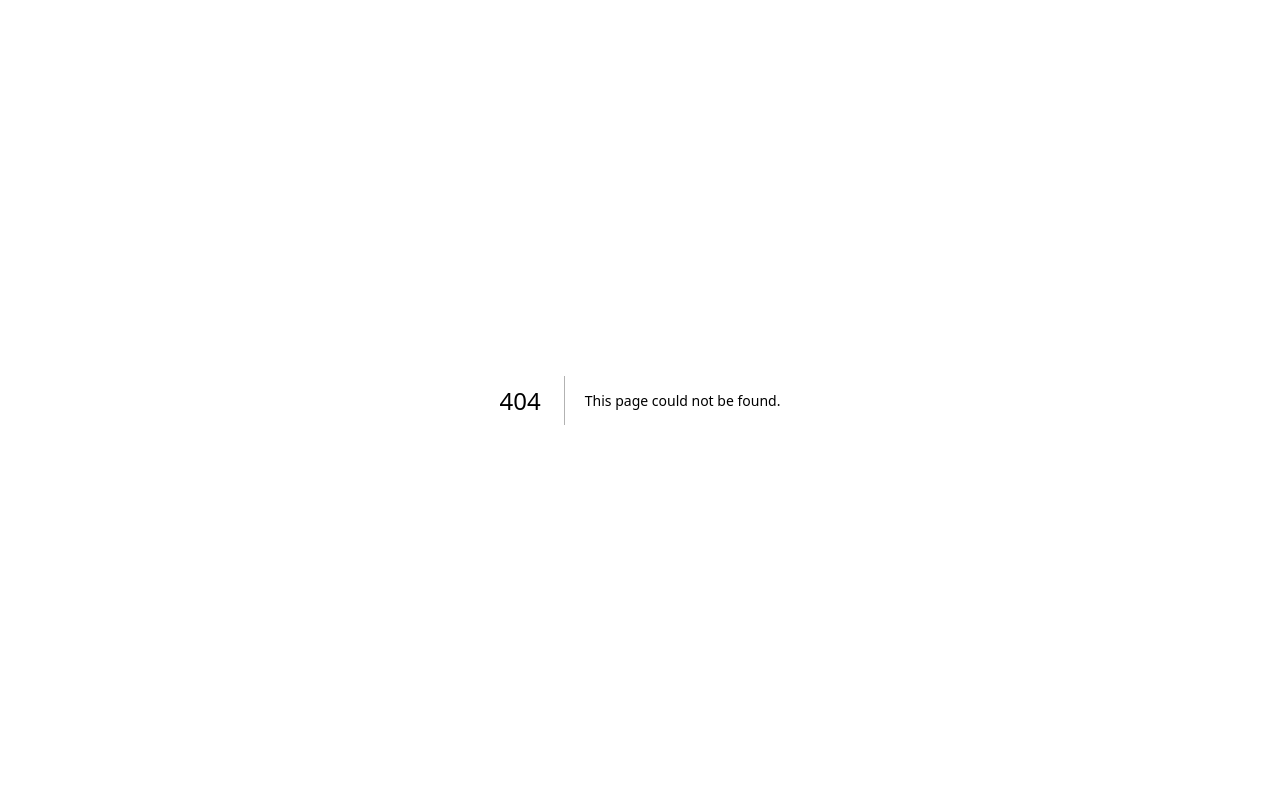
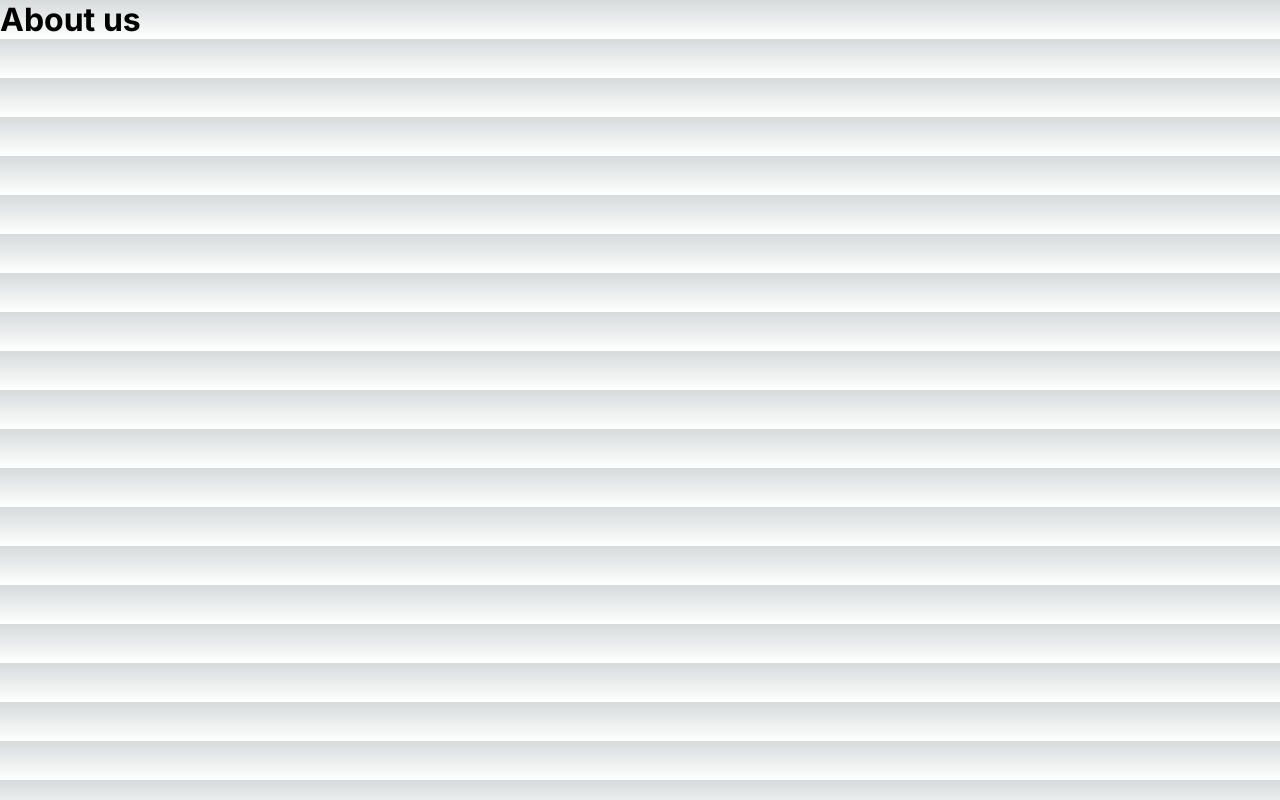
Before and after one commit to Baguimon/e_commerce_projet, a Next.js app: page /contact in a window 1280 px wide. Before the commit this address had no page. Built offline with nearby package versions, Linux system fonts and the light colour scheme.

Commit message:
create contact page

```diff
--- /dev/null
+++ b/src/app/contact/page.jsx
@@ -0,0 +1,5 @@
+const Contact = () => {
+    return <h1>About us</h1>;
+};
+
+export default Contact;
```
